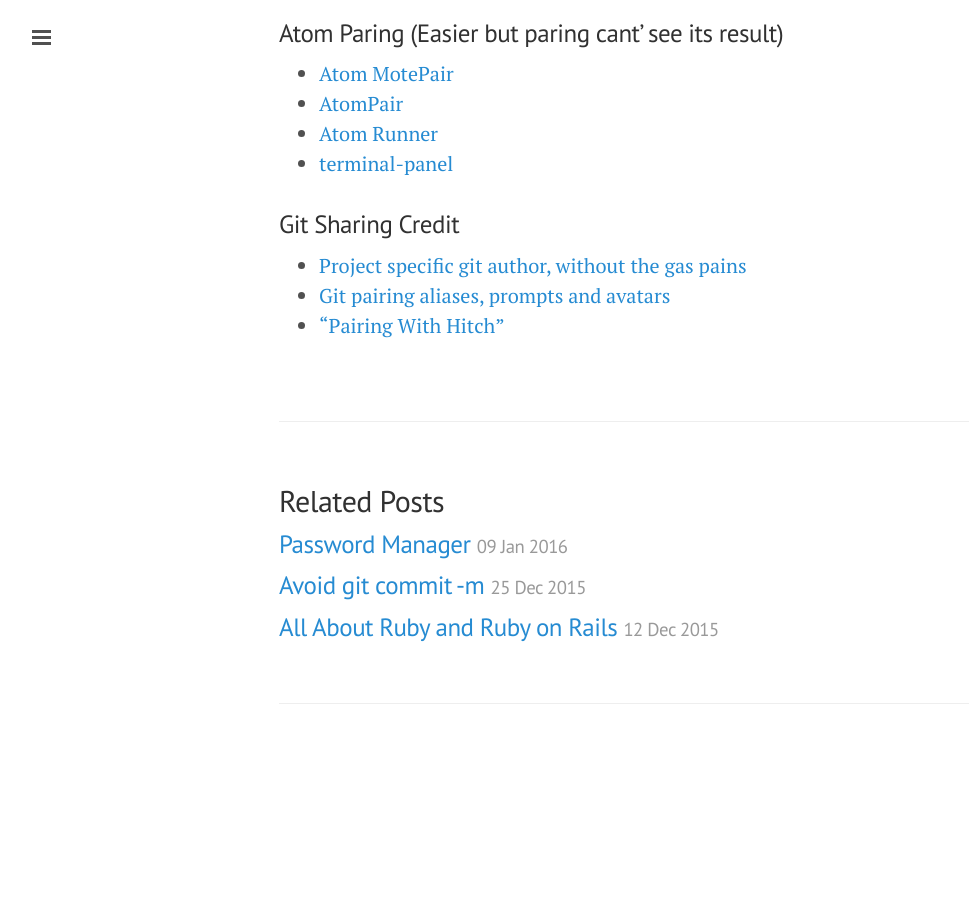
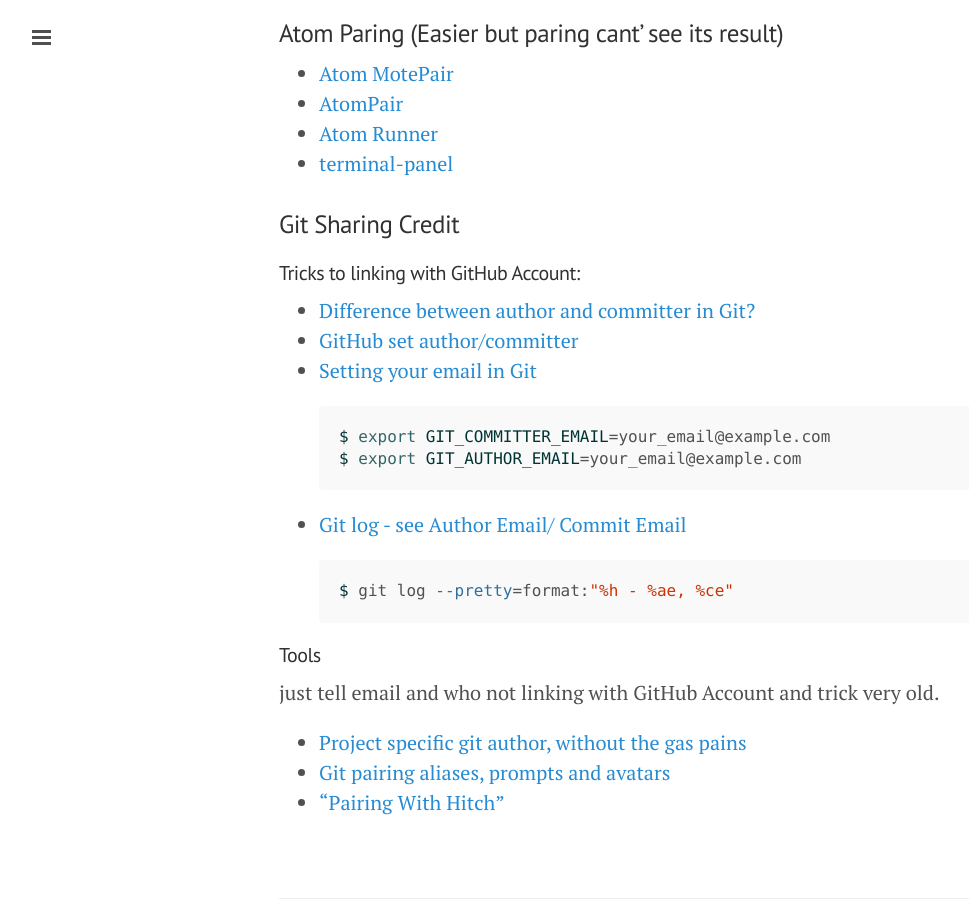
Before and after one commit to ibotdotout/ibotdotout.github.io, a Jekyll site: the page built from _posts/2015-10-04-pair-programming.md, in a window 1280 px wide and 900 px high, scrolled down 2294 px. Shown: the whole window, without its empty margins (1-970 px from the left). Built offline with Jekyll 4.4.1, drawn with Linux system fonts in a browser that asks for light colours; nearby versions of some CDN libraries; Markdown is read by kramdown in place of the engine named in the settings; comment, search, counter and statistics services are not loaded; before the commit the page ends 3078 px from its top, so only the background shows below that.

Commit message:
Update git multiple authors with author/committer

````diff
--- a/_posts/2015-10-04-pair-programming.md
+++ b/_posts/2015-10-04-pair-programming.md
@@ -78,6 +78,26 @@ allowfullscreen></iframe></center>
 - [terminal-panel](https://atom.io/packages/terminal-panel)
 
 ### Git Sharing Credit
-- [Project specific git author, without the gas pains](http://www.codeography.com/2011/08/05/project-specific-git-author.html)
-- [Git pairing aliases, prompts and avatars](http://thepugautomatic.com/2013/11/git-pairing/)
-- [“Pairing With Hitch”](http://blog.leshill.org/blog/2009/04/20/pairing-with-hitch.html)
+
+#### Tricks to linking with GitHub Account:
+- [Difference between author and committer in Git?](http://stackoverflow.com/questions/18750808/difference-between-author-and-committer-in-git)
+- [GitHub set author/committer](http://jasonnoble.org/2009/04/github-set-authorcommitter.html)
+- [Setting your email in Git](https://help.github.com/articles/setting-your-email-in-git/)
+
+  ```sh
+  $ export GIT_COMMITTER_EMAIL=your_email@example.com
+  $ export GIT_AUTHOR_EMAIL=your_email@example.com
+  ```
+
+- [Git log - see Author Email/ Commit Email](https://git-scm.com/book/en/v2/Git-Basics-Viewing-the-Commit-History)
+
+  ```sh
+  $ git log --pretty=format:"%h - %ae, %ce"
+  ```
+
+#### Tools
+just tell email and who not linking with GitHub Account and trick very old.
+
+* [Project specific git author, without the gas pains](http://www.codeography.com/2011/08/05/project-specific-git-author.html)
+* [Git pairing aliases, prompts and avatars](http://thepugautomatic.com/2013/11/git-pairing/)
+* [“Pairing With Hitch”](http://blog.leshill.org/blog/2009/04/20/pairing-with-hitch.html)
````
